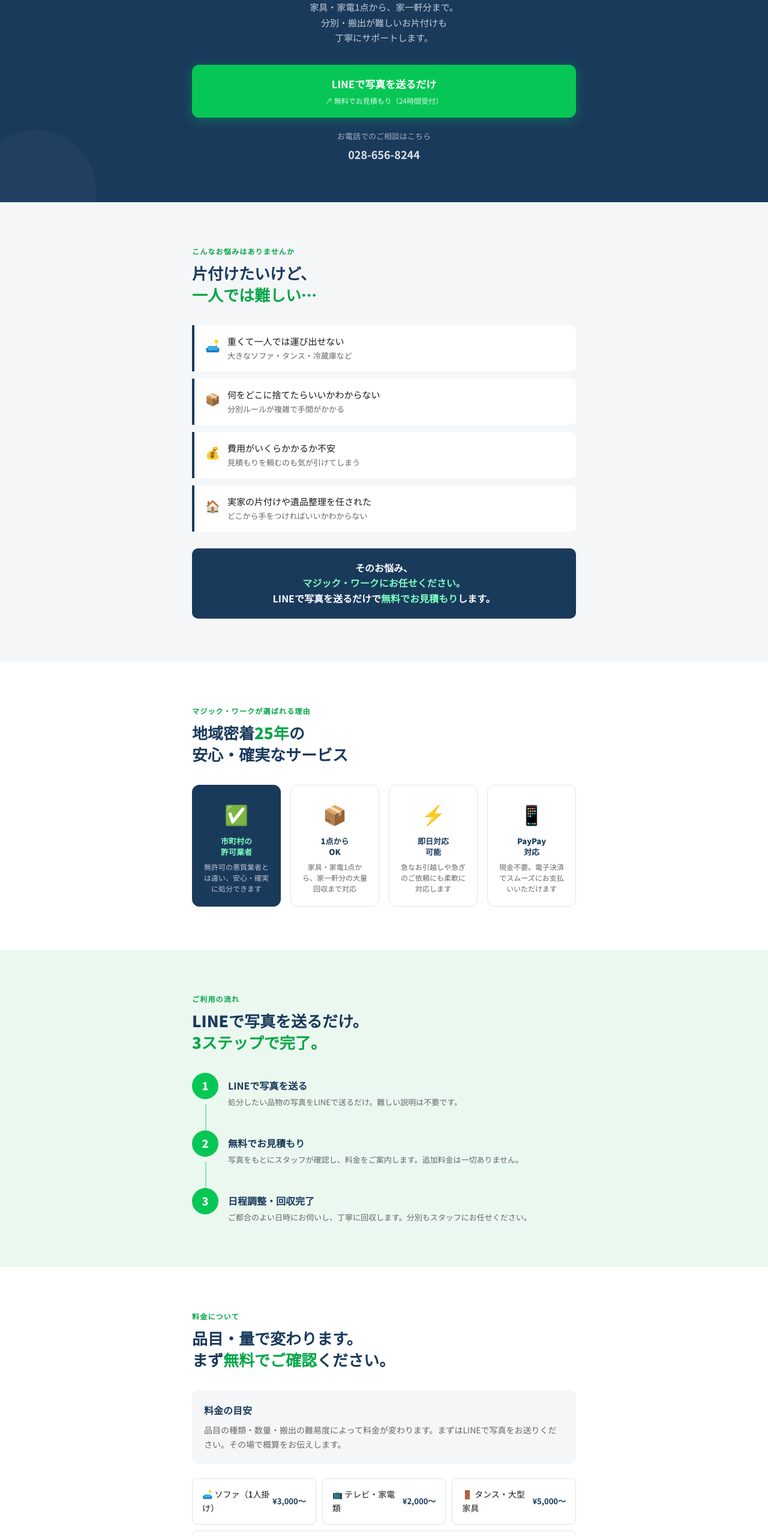
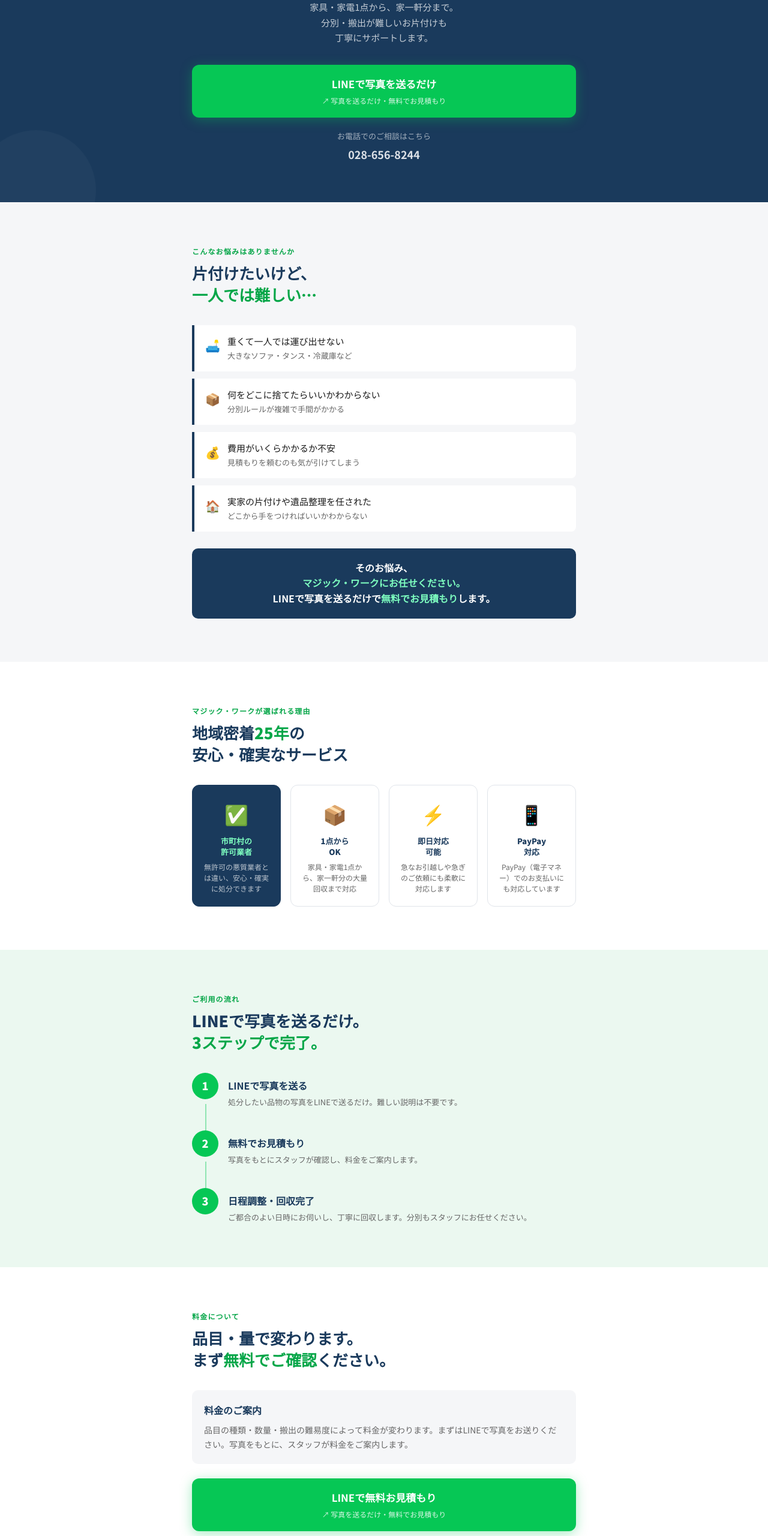
Before and after one commit to h-suzuki-4079/magic-work-lp, a plain HTML site: page index.html in a window 1280 px wide. Shown: the part 240-2800 px from the top of the page at 60% size. Drawn offline with Linux system fonts and the light colour scheme.

Commit message:
Add files via upload

```diff
--- a/index.html
+++ b/index.html
@@ -487,7 +487,7 @@
     <p class="hero-sub">家具・家電1点から、家一軒分まで。<br>分別・搬出が難しいお片付けも<br>丁寧にサポートします。</p>
     <a href="https://s.lmes.jp/landing-qr/2007308532-WMoZDb0l?uLand=nbDYgI" class="btn-line">
       LINEで写真を送るだけ
-      <span>↗ 無料でお見積もり（24時間受付）</span>
+      <span>↗ 写真を送るだけ・無料でお見積もり</span>
     </a>
     <div class="hero-tel">
       お電話でのご相談はこちら
@@ -557,7 +557,7 @@
       <div class="feature-card">
         <span class="feature-icon">📱</span>
         <h3>PayPay<br>対応</h3>
-        <p>現金不要。電子決済でスムーズにお支払いいただけます</p>
+        <p>PayPay（電子マネー）でのお支払いにも対応しています</p>
       </div>
     </div>
   </div>
@@ -580,7 +580,7 @@
         <div class="step-num">2</div>
         <div class="step-body">
           <h3>無料でお見積もり</h3>
-          <p>写真をもとにスタッフが確認し、料金をご案内します。追加料金は一切ありません。</p>
+          <p>写真をもとにスタッフが確認し、料金をご案内します。</p>
         </div>
       </div>
       <div class="flow-step">
@@ -600,31 +600,12 @@
     <p class="section-label">料金について</p>
     <h2>品目・量で変わります。<br>まず<span class="accent">無料でご確認</span>ください。</h2>
     <div class="price-note">
-      <strong>料金の目安</strong>
-      品目の種類・数量・搬出の難易度によって料金が変わります。まずはLINEで写真をお送りください。その場で概算をお伝えします。
+      <strong>料金のご案内</strong>
+      品目の種類・数量・搬出の難易度によって料金が変わります。まずはLINEで写真をお送りください。写真をもとに、スタッフが料金をご案内します。
     </div>
-    <div class="price-examples">
-      <div class="price-row">
-        <span class="item">🛋️ ソファ（1人掛け）</span>
-        <span class="amount">¥3,000〜</span>
-      </div>
-      <div class="price-row">
-        <span class="item">📺 テレビ・家電類</span>
-        <span class="amount">¥2,000〜</span>
-      </div>
-      <div class="price-row">
-        <span class="item">🚪 タンス・大型家具</span>
-        <span class="amount">¥5,000〜</span>
-      </div>
-      <div class="price-row">
-        <span class="item">🏠 部屋まるごと</span>
-        <span class="amount">要お見積もり</span>
-      </div>
-    </div>
-    <p class="price-disclaimer">※上記はあくまでも目安です。実際の料金はご状況により異なります。</p>
     <a href="https://s.lmes.jp/landing-qr/2007308532-WMoZDb0l?uLand=nbDYgI" class="btn-line">
       LINEで無料お見積もり
-      <span>↗ 写真を送るだけ・24時間受付</span>
+      <span>↗ 写真を送るだけ・無料でお見積もり</span>
     </a>
   </div>
 </section>
@@ -691,12 +672,11 @@
     <p class="lead">「いくらかかるか不安…」そのままでOKです。<br>LINEで写真を送っていただければ、<br>スタッフが丁寧にご案内します。</p>
     <a href="https://s.lmes.jp/landing-qr/2007308532-WMoZDb0l?uLand=nbDYgI" class="btn-line">
       LINEで無料お見積もりを依頼する
-      <span>↗ 24時間受付・返信は営業時間内</span>
+      <span>↗ 写真を送るだけ・無料でお見積もり</span>
     </a>
     <div class="tel-block">
       <p>お電話でのご相談</p>
       <a href="tel:0286568244">028-656-8244</a>
-      <small>受付時間：平日 9:00〜17:00</small>
     </div>
   </div>
 </section>
@@ -712,7 +692,7 @@
   <div class="inner">
     <a href="https://s.lmes.jp/landing-qr/2007308532-WMoZDb0l?uLand=nbDYgI" class="btn-line">
       LINEで無料お見積もり
-      <span>↗ 写真を送るだけ・24時間受付</span>
+      <span>↗ 写真を送るだけ・無料でお見積もり</span>
     </a>
   </div>
 </div>
```
